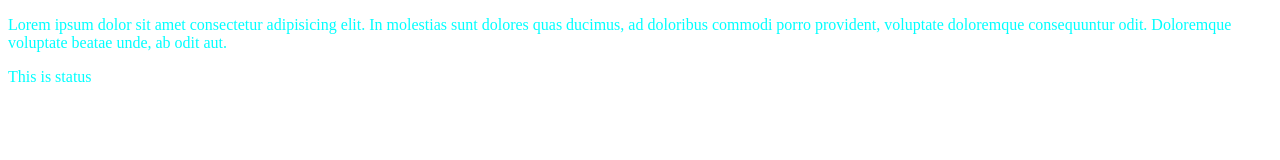
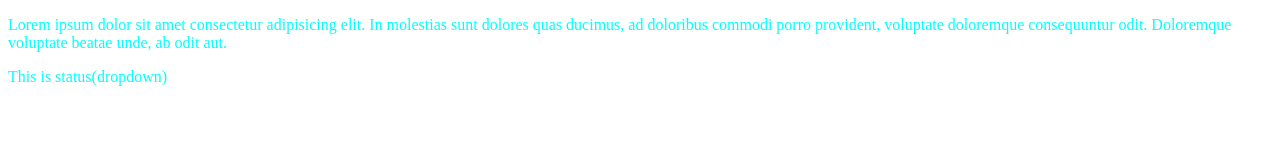
Before and after one commit to PrajwalNaik123/LocalRepo, a plain HTML site: page index.html in a window 1280 px wide. Drawn offline with Linux system fonts and the light colour scheme.

```diff
--- a/index.html
+++ b/index.html
@@ -8,6 +8,6 @@
 </head>
 <body>
     <p>Lorem ipsum dolor sit amet consectetur adipisicing elit. In molestias sunt dolores quas ducimus, ad doloribus commodi porro provident, voluptate doloremque consequuntur odit. Doloremque voluptate beatae unde, ab odit aut.</p>
-    <p>This is status</p>
+    <p>This is status(dropdown)</p>
 </body>
 </html>
```
